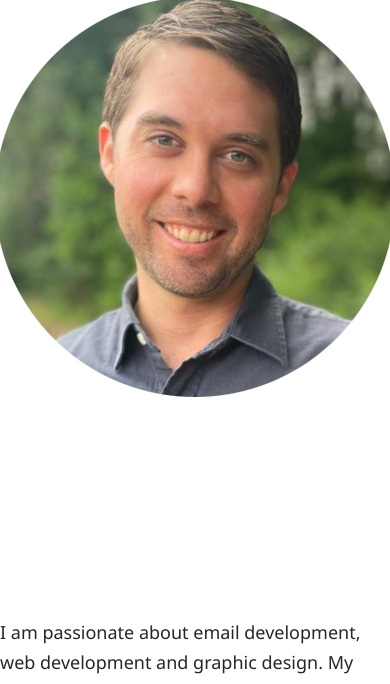
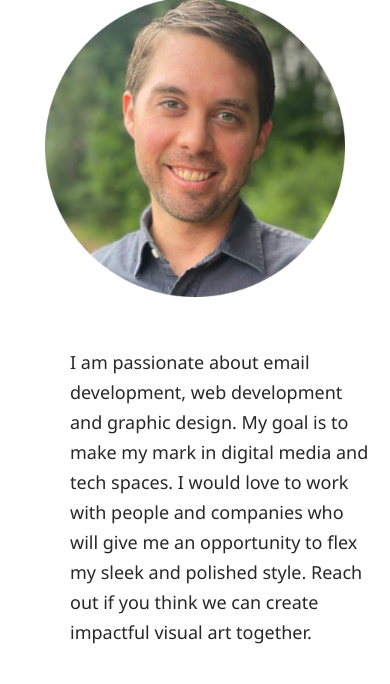
Before and after one commit to mitchellveix/portfolio24, a plain HTML site: page index.html in a window 390 px wide. Shown: the part 766-1450 px from the top of the page. Drawn offline with Linux system fonts and the light colour scheme; a web font is replaced by a local one.

Commit message:
updating about me section for mobile

```diff
--- a/index.html
+++ b/index.html
@@ -61,7 +61,13 @@
       <div class="about-container" id="about">
         <div class="about-header">About Me</div>
         <div class="about">
-          <div><img src="images/mitchell-veix.png" alt="Mitchell Veix" /></div>
+          <div>
+            <img
+              src="images/mitchell-veix.png"
+              alt="Mitchell Veix"
+              class="about-img"
+            />
+          </div>
           <div class="about-text">
             I am passionate about email development, web development and graphic
             design. My goal is to make my mark in digital media and tech spaces.
--- a/style.css
+++ b/style.css
@@ -81,6 +81,21 @@ header {
     text-align: left;
     padding-top: 100px;
 }
+@media only screen and (max-width: 920px) {
+    .about {
+        gap: 50px;
+    }
+    .about > div {
+        width: 300px;
+    }
+    .about-img {
+        width: 100%;
+        height: auto;
+    }
+    .about-text {
+        padding-top: 0px;
+    }
+}
 @media only screen and (max-width: 580px) {
     .name {
         font-size: 30px;
@@ -89,4 +104,7 @@ header {
     .header-nav-container {
         padding: 50px 0 50px 0;
     }
+    .about-text {
+        padding-left: 50px;
+    }
 }
```
